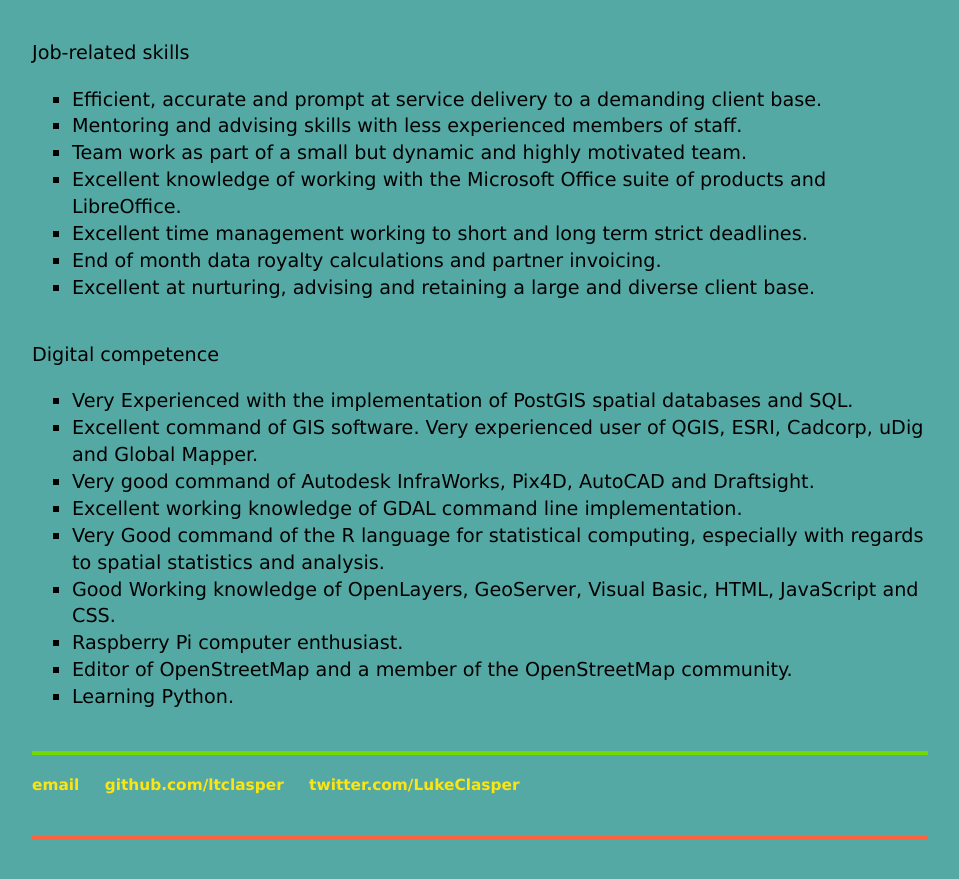
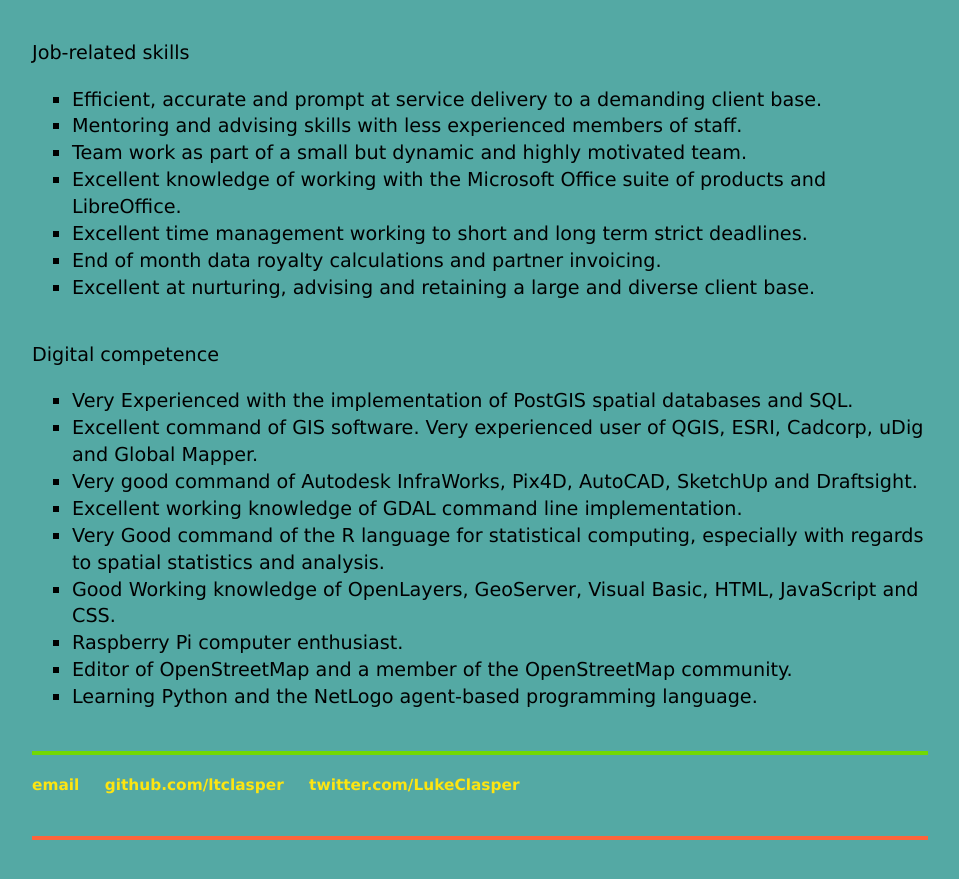
Before and after one commit to ltclasper/ltclasper.github.io, a Jekyll site: the page built from cv/index.html, in a window 1280 px wide and 900 px high, scrolled down 3122 px. Shown: the top 879 px of the window, without its empty margins (160-1119 px from the left). Built offline with Jekyll 4.4.1, drawn with Linux system fonts in a browser that asks for light colours.

Commit message:
Update index.html

```diff
--- a/cv/index.html
+++ b/cv/index.html
@@ -139,13 +139,13 @@ title: Luke Clasper's CV
 <ul style="list-style-type:square">
 <li>Very Experienced with the implementation of PostGIS spatial databases and SQL.</li>
 <li>Excellent command of GIS software. Very experienced user of QGIS, ESRI, Cadcorp, uDig and Global Mapper.</li>
-<li>Very good command of Autodesk InfraWorks, Pix4D, AutoCAD and Draftsight.</li>
+<li>Very good command of Autodesk InfraWorks, Pix4D, AutoCAD, SketchUp and Draftsight.</li>
 <li>Excellent working knowledge of GDAL command line implementation.</li>
 <li>Very Good command of the R language for statistical computing, especially with regards to spatial statistics and analysis.</li>
 <li>Good Working knowledge of OpenLayers, GeoServer, Visual Basic, HTML, JavaScript and CSS.</li>
 <li>Raspberry Pi computer enthusiast.</li>
 <li>Editor of OpenStreetMap and a member of the OpenStreetMap community.</li>
-<li>Learning Python.</li>
+<li>Learning Python and the NetLogo agent-based programming language.</li>
 
 
 	</ul>
```
